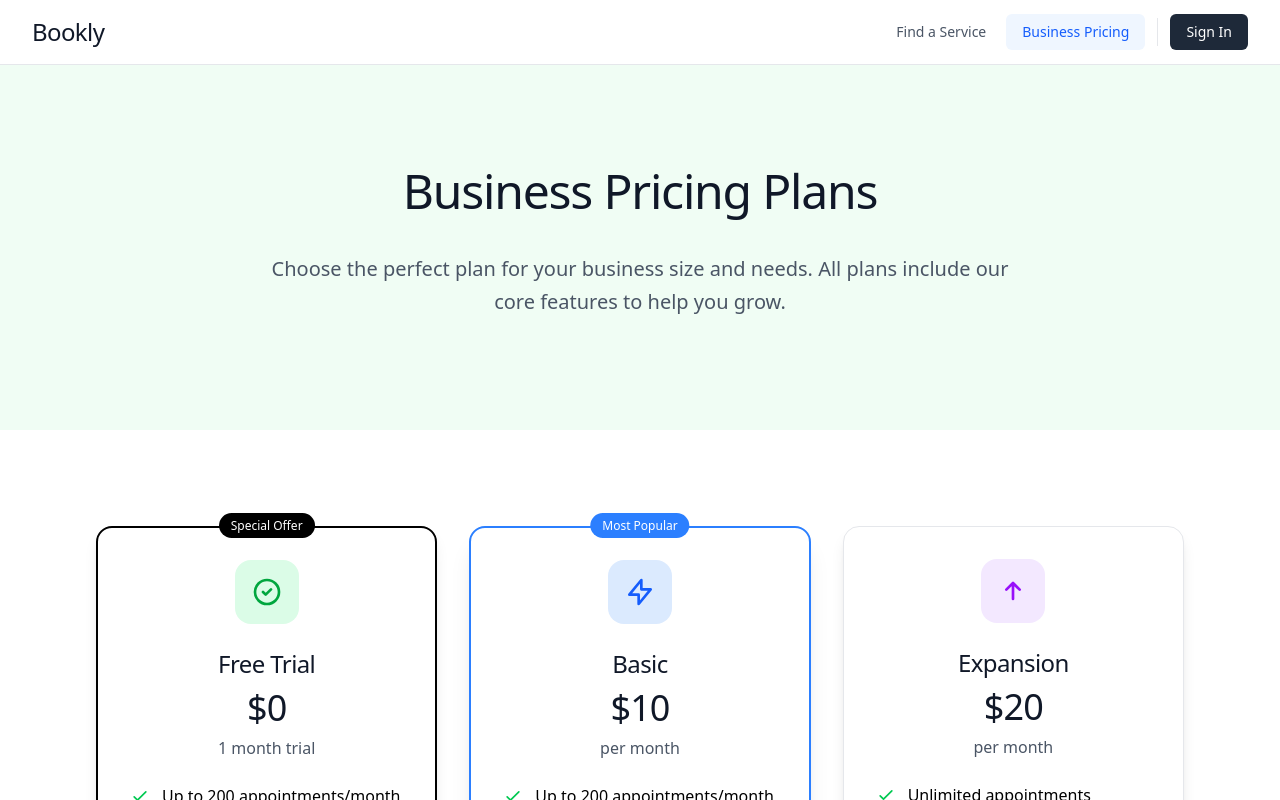
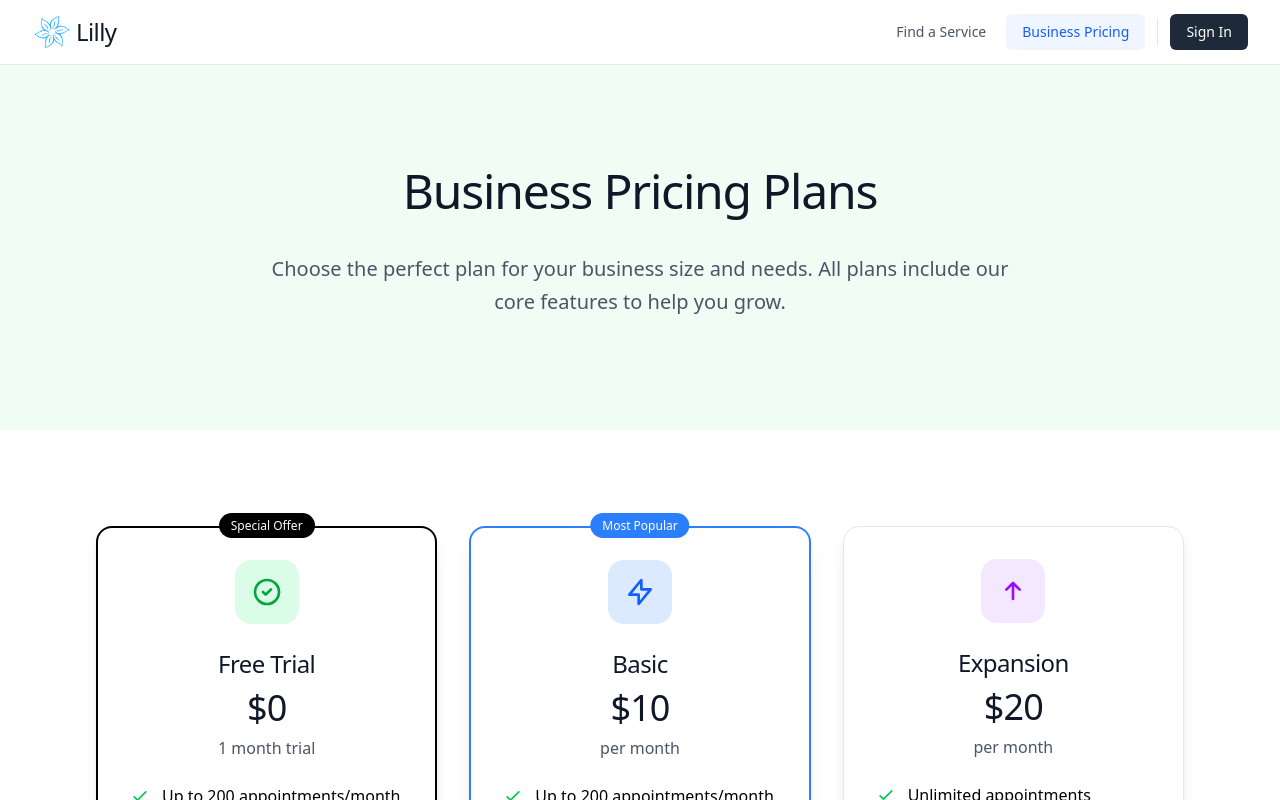
Before and after one commit to DeerEdge/Bookly, a React (Vite) app in the folder order/: page / in a window 1280 px wide. Both pictures are taken after a click on the button "Business Pricing". Shown: the top 800 px of the page. Built offline with nearby package versions, Linux system fonts and the light colour scheme; no server answers.

Commit message:
Lilly rebrand

```diff
--- a/order/index.html
+++ b/order/index.html
@@ -2,9 +2,9 @@
 <html lang="en">
   <head>
     <meta charset="UTF-8" />
-    <link rel="icon" type="image/png" href="/B.png" />
+    <link rel="icon" type="image/png" href="/lilly.png?v=1" />
     <meta name="viewport" content="width=device-width, initial-scale=1.0" />
-    <title>Bookly</title>
+    <title>Lilly</title>
   </head>
   <body>
     <div id="root"></div>
--- a/order/src/components/Footer.jsx
+++ b/order/src/components/Footer.jsx
@@ -1,7 +1,7 @@
 import React from 'react'
 import { Link } from 'react-router-dom'
 import { motion } from 'framer-motion'
-import BLogo from '../assets/B.png'
+import LillyLogo from '../assets/lilly.png'
 
 const Footer = () => {
   const currentYear = new Date().getFullYear()
@@ -32,11 +32,11 @@ const Footer = () => {
           <div className="col-span-1 md:col-span-2">
             <div className="flex items-center mb-4">
               <img
-                src={BLogo}
-                alt="Bookly"
+                src={LillyLogo}
+                alt="Lilly"
                 className="w-10 h-10 mr-3"
               />
-              <h3 className="text-2xl font-semibold">Bookly</h3>
+              <h3 className="text-2xl font-semibold">Lilly</h3>
             </div>
             <p className="text-gray-300 text-lg leading-relaxed mb-4 max-w-md">
               Streamline your business scheduling with our powerful appointment booking platform.
@@ -81,7 +81,7 @@ const Footer = () => {
         <div className="border-t border-gray-800 mt-2 pt-6">
           <div className="flex flex-col md:flex-row justify-between items-center">
             <p className="text-gray-400 text-sm">
-              © {currentYear} Bookly. All rights reserved.
+              © {currentYear} Lilly. All rights reserved.
             </p>
             <div className="flex items-center space-x-6 mt-4 md:mt-0">
               <a href="#" className="text-gray-400 hover:text-white text-sm transition-colors duration-200">
--- a/order/src/components/Navbar.jsx
+++ b/order/src/components/Navbar.jsx
@@ -43,8 +43,13 @@ const Navbar = ({ activeTab, setActiveTab, currentUser, onLogout, isAdmin, isPub
             <Link
               to={currentUser || isAdmin ? "#" : "/"}
               onClick={handleLogoClick}
-              className={`text-2xl text-gray-900 tracking-tight ${currentUser || isAdmin ? 'cursor-default' : 'cursor-pointer'}`}
+              className={`flex items-center space-x-1 text-2xl text-gray-900 tracking-tight ${currentUser || isAdmin ? 'cursor-default' : 'cursor-pointer'}`}
             >
+              <img
+                src="/lilly.png"
+                alt="Lilly Logo"
+                className="w-10 h-10 object-contain"
+              />
               <motion.span
                 whileHover={{
                   textShadow: currentUser || isAdmin ? "none" : "0 0 30px rgba(59, 130, 246, 0.8)"
@@ -54,7 +59,7 @@ const Navbar = ({ activeTab, setActiveTab, currentUser, onLogout, isAdmin, isPub
                   ease: "easeInOut"
                 }}
               >
-                Bookly
+                Lilly
               </motion.span>
             </Link>
           </div>
--- a/order/src/pages/BusinessPricingPage.jsx
+++ b/order/src/pages/BusinessPricingPage.jsx
@@ -245,7 +245,7 @@ const BusinessPricingPage = () => {
             className="text-xl text-gray-600 mb-12 max-w-3xl mx-auto leading-relaxed"
             variants={itemVariants}
           >
-            Join businesses already using Bookly to streamline their operations and delight their customers.
+            Join businesses already using Lilly to streamline their operations and delight their customers.
           </motion.p>
           <motion.div variants={itemVariants}>
             <Link
--- a/order/src/pages/LandingPage.jsx
+++ b/order/src/pages/LandingPage.jsx
@@ -238,7 +238,7 @@ const LandingPage = () => {
               Everything You Need
             </h2>
             <p className="text-xl text-gray-600 max-w-3xl mx-auto">
-              From finding services to managing your business, Bookly provides all the tools you need for seamless scheduling.
+              From finding services to managing your business, Lilly provides all the tools you need for seamless scheduling.
             </p>
           </div>
 
@@ -313,7 +313,7 @@ const LandingPage = () => {
             className="text-xl text-gray-600 mb-12 max-w-3xl mx-auto leading-relaxed"
             variants={itemVariants}
           >
-            Join thousands of businesses and customers already using Bookly to streamline their scheduling.
+            Join businesses and customers already using Lilly to streamline their scheduling.
           </motion.p>
           <motion.div className="flex flex-col sm:flex-row gap-4 justify-center" variants={itemVariants}>
             <Link
--- a/order/src/pages/Login.jsx
+++ b/order/src/pages/Login.jsx
@@ -93,8 +93,14 @@ const Login = ({ onLogin, onRegister, activeTab, setActiveTab, onBusinessRegiste
           <div className="max-w-7xl mx-auto px-4 sm:px-6 lg:px-8">
             <div className="flex justify-between items-center h-16">
               <div className="flex items-center">
-                <Link to="/" className="text-2xl text-gray-900 tracking-tight">
-                  <motion.span
+
+                              <Link to="/" className="flex items-center space-x-1 text-2xl text-gray-900 tracking-tight">
+                <img
+                  src="/lilly.png"
+                  alt="Lilly Logo"
+                  className="w-8 h-8 object-contain"
+                />
+                <motion.span
                     whileHover={{
                       textShadow: "0 0 30px rgba(59, 130, 246, 0.8)"
                     }}
@@ -103,7 +109,7 @@ const Login = ({ onLogin, onRegister, activeTab, setActiveTab, onBusinessRegiste
                       ease: "easeInOut"
                     }}
                   >
-                    Bookly
+                    Lilly
                   </motion.span>
                 </Link>
               </div>
@@ -119,7 +125,14 @@ const Login = ({ onLogin, onRegister, activeTab, setActiveTab, onBusinessRegiste
               initial="hidden"
               animate="visible"
             >
-              <h2 className="text-3xl font-light text-gray-900 mb-2">Bookly</h2>
+              <div className="flex items-center justify-center space-x-3 mb-2">
+                <img
+                  src="/lilly.png"
+                  alt="Lilly Logo"
+                  className="w-10 h-10 object-contain"
+                />
+                <h2 className="text-3xl font-light text-gray-900">Lilly</h2>
+              </div>
               <p className="text-gray-500 font-light">Register your business</p>
             </motion.div>
 
@@ -167,8 +180,13 @@ const Login = ({ onLogin, onRegister, activeTab, setActiveTab, onBusinessRegiste
         <div className="max-w-7xl mx-auto px-4 sm:px-6 lg:px-8">
           <div className="flex justify-between items-center h-16">
             <div className="flex items-center">
-              <Link to="/" className="text-2xl text-gray-900 tracking-tight">
-                <motion.span
+                              <Link to="/" className="flex items-center space-x-1 text-2xl text-gray-900 tracking-tight">
+                  <img
+                    src="/lilly.png"
+                    alt="Lilly Logo"
+                    className="w-10 h-10 object-contain"
+                  />
+                  <motion.span
                   whileHover={{
                     textShadow: "0 0 30px rgba(59, 130, 246, 0.8)"
                   }}
@@ -177,7 +195,7 @@ const Login = ({ onLogin, onRegister, activeTab, setActiveTab, onBusinessRegiste
                     ease: "easeInOut"
                   }}
                 >
-                  Bookly
+                  Lilly
                 </motion.span>
               </Link>
             </div>
@@ -193,7 +211,9 @@ const Login = ({ onLogin, onRegister, activeTab, setActiveTab, onBusinessRegiste
             initial="hidden"
             animate="visible"
           >
-            <h2 className="text-3xl font-light text-gray-900 mb-2">Bookly</h2>
+            <div className="flex items-center justify-center space-x-3 mb-2">
+              <h2 className="text-3xl font-light text-gray-900">Lilly</h2>
+            </div>
             <p className="text-gray-500 font-light">Sign in to your business account</p>
           </motion.div>
 
```
Also changed, not shown: order/public/lilly.png (added), order/src/assets/lilly.png (added).
